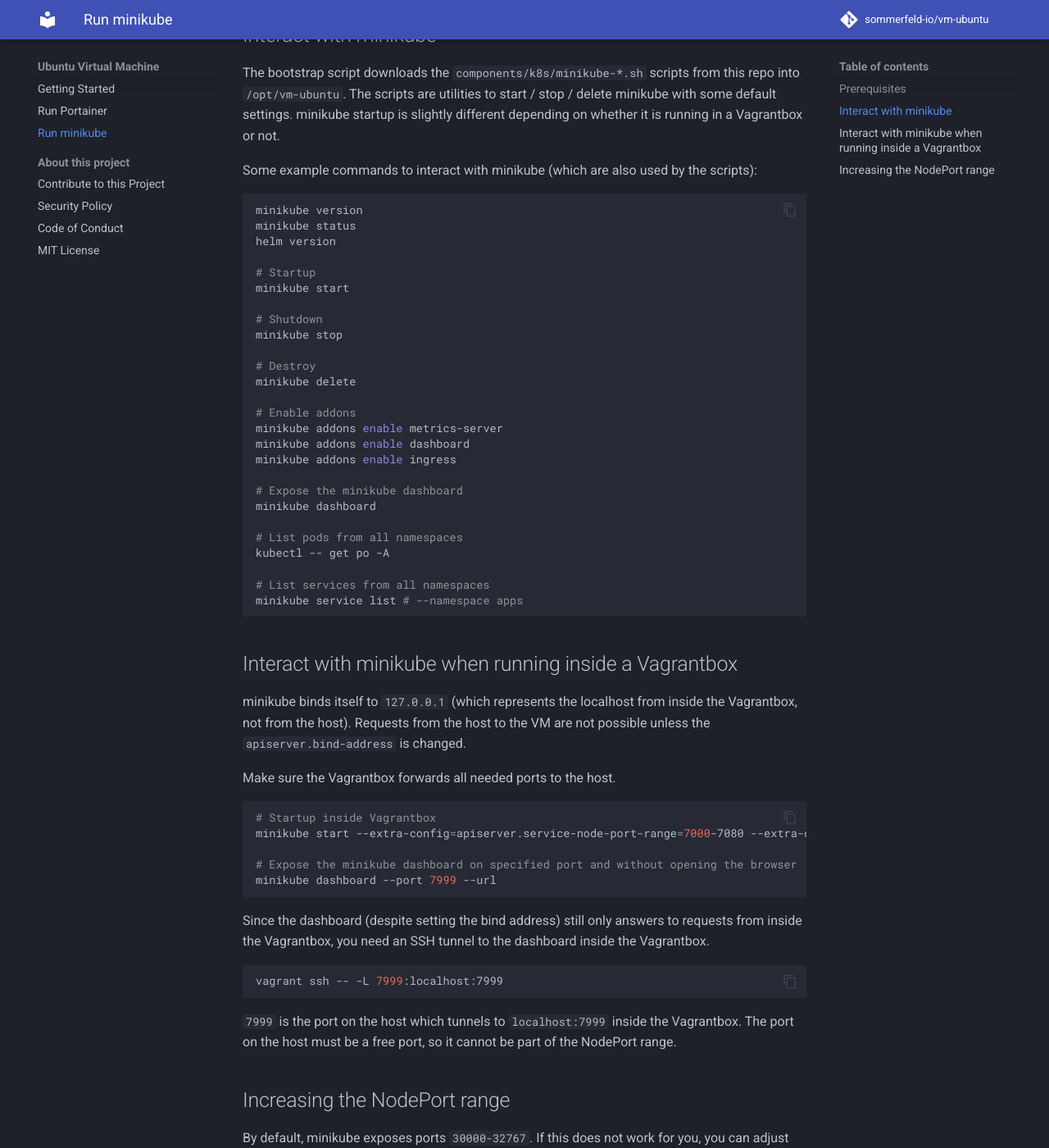
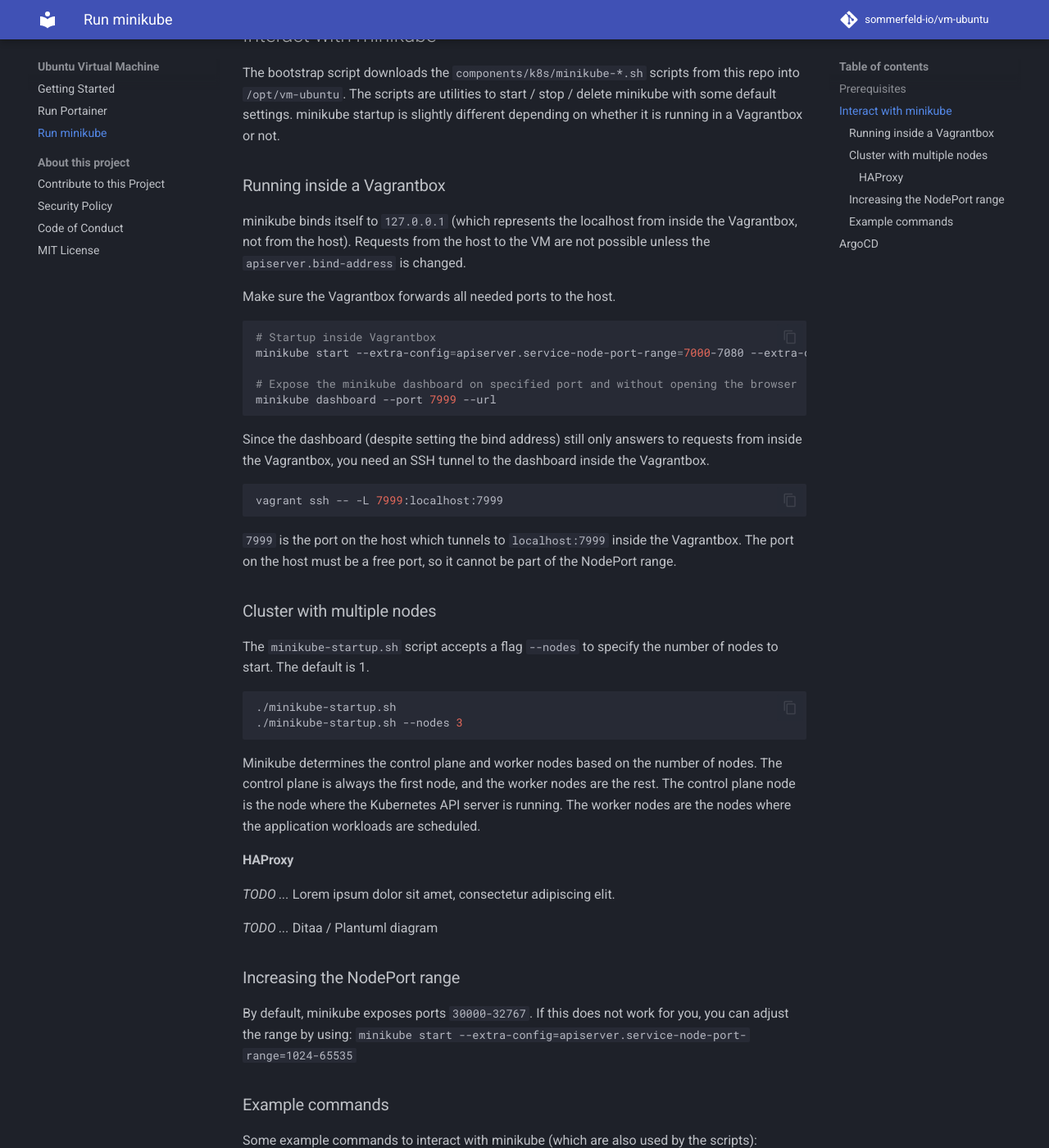
Before and after one commit to sommerfeld-io/vm-ubuntu-desktop, an MkDocs documentation site: the page built from docs/minikube.md, in a window 1280 px wide and 1400 px high, scrolled down 778 px. Shown: the whole window at 82% size. Built offline with MkDocs 1.6.1 and Material for MkDocs 9.7.7, drawn with Linux system fonts in a browser that asks for light colours; comment, search, counter and statistics services are not loaded; some of the changed text lies outside the part shown.

Commit message:
feat: run minikube with multiple nodes (if desired)

````diff
--- a/docs/minikube.md
+++ b/docs/minikube.md
@@ -11,6 +11,46 @@ minikube ships with a `kubectl` binary to interact with the minikube cluster. Ke
 ## Interact with minikube
 The bootstrap script downloads the `components/k8s/minikube-*.sh` scripts from this repo into `/opt/vm-ubuntu`. The scripts are utilities to start / stop / delete minikube with some default settings. minikube startup is slightly different depending on whether it is running in a Vagrantbox or not.
 
+### Running inside a Vagrantbox
+minikube binds itself to `127.0.0.1` (which represents the localhost from inside the Vagrantbox, not from the host). Requests from the host to the VM are not possible unless the `apiserver.bind-address` is changed.
+
+Make sure the Vagrantbox forwards all needed ports to the host.
+
+```bash
+# Startup inside Vagrantbox
+minikube start --extra-config=apiserver.service-node-port-range=7000-7080 --extra-config=apiserver.bind-address=0.0.0.0
+
+# Expose the minikube dashboard on specified port and without opening the browser
+minikube dashboard --port 7999 --url
+```
+
+Since the dashboard (despite setting the bind address) still only answers to requests from inside the Vagrantbox, you need an SSH tunnel to the dashboard inside the Vagrantbox.
+
+```bash
+vagrant ssh -- -L 7999:localhost:7999
+```
+
+`7999` is the port on the host which tunnels to `localhost:7999` inside the Vagrantbox. The port on the host must be a free port, so it cannot be part of the NodePort range.
+
+### Cluster with multiple nodes
+The `minikube-startup.sh` script accepts a flag `--nodes` to specify the number of nodes to start. The default is 1.
+
+```bash
+./minikube-startup.sh
+./minikube-startup.sh --nodes 3
+```
+
+Minikube determines the control plane and worker nodes based on the number of nodes. The control plane is always the first node, and the worker nodes are the rest. The control plane node is the node where the Kubernetes API server is running. The worker nodes are the nodes where the application workloads are scheduled.
+
+#### HAProxy
+*TODO ...* Lorem ipsum dolor sit amet, consectetur adipiscing elit.
+
+*TODO ...* Ditaa / Plantuml diagram
+
+### Increasing the NodePort range
+By default, minikube exposes ports `30000-32767`. If this does not work for you, you can adjust the range by using: `minikube start --extra-config=apiserver.service-node-port-range=1024-65535`
+
+### Example commands
 Some example commands to interact with minikube (which are also used by the scripts):
 
 ```bash
@@ -42,26 +82,5 @@ kubectl -- get po -A
 minikube service list # --namespace apps
 ```
 
-## Interact with minikube when running inside a Vagrantbox
-minikube binds itself to `127.0.0.1` (which represents the localhost from inside the Vagrantbox, not from the host). Requests from the host to the VM are not possible unless the `apiserver.bind-address` is changed.
-
-Make sure the Vagrantbox forwards all needed ports to the host.
-
-```bash
-# Startup inside Vagrantbox
-minikube start --extra-config=apiserver.service-node-port-range=7000-7080 --extra-config=apiserver.bind-address=0.0.0.0
-
-# Expose the minikube dashboard on specified port and without opening the browser
-minikube dashboard --port 7999 --url
-```
-
-Since the dashboard (despite setting the bind address) still only answers to requests from inside the Vagrantbox, you need an SSH tunnel to the dashboard inside the Vagrantbox.
-
-```bash
-vagrant ssh -- -L 7999:localhost:7999
-```
-
-`7999` is the port on the host which tunnels to `localhost:7999` inside the Vagrantbox. The port on the host must be a free port, so it cannot be part of the NodePort range.
-
-## Increasing the NodePort range
-By default, minikube exposes ports `30000-32767`. If this does not work for you, you can adjust the range by using: `minikube start --extra-config=apiserver.service-node-port-range=1024-65535`
+## ArgoCD
+*TODO ...* Lorem ipsum dolor sit amet, consectetur adipiscing elit.
````
Also changed, not shown: 2 other files.
